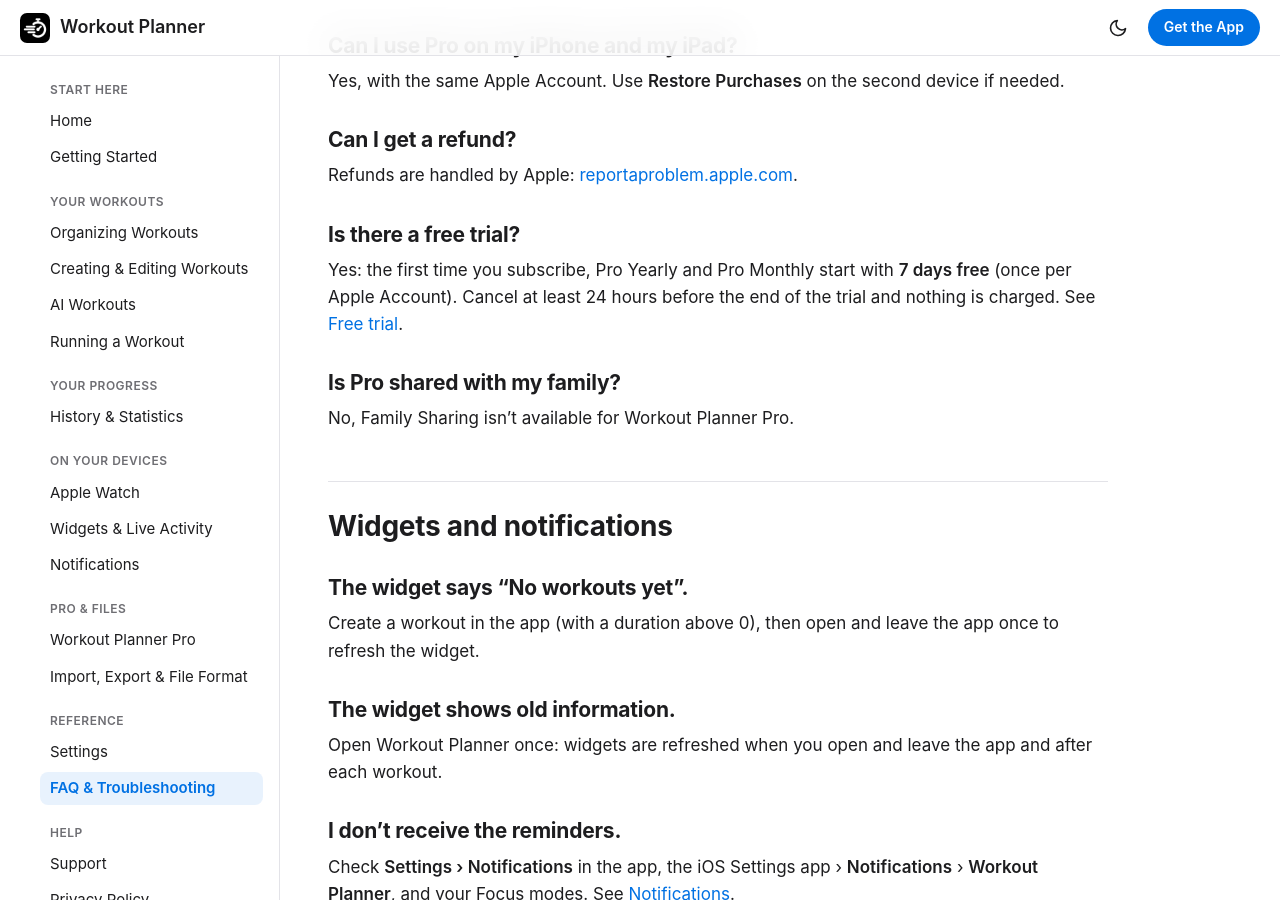
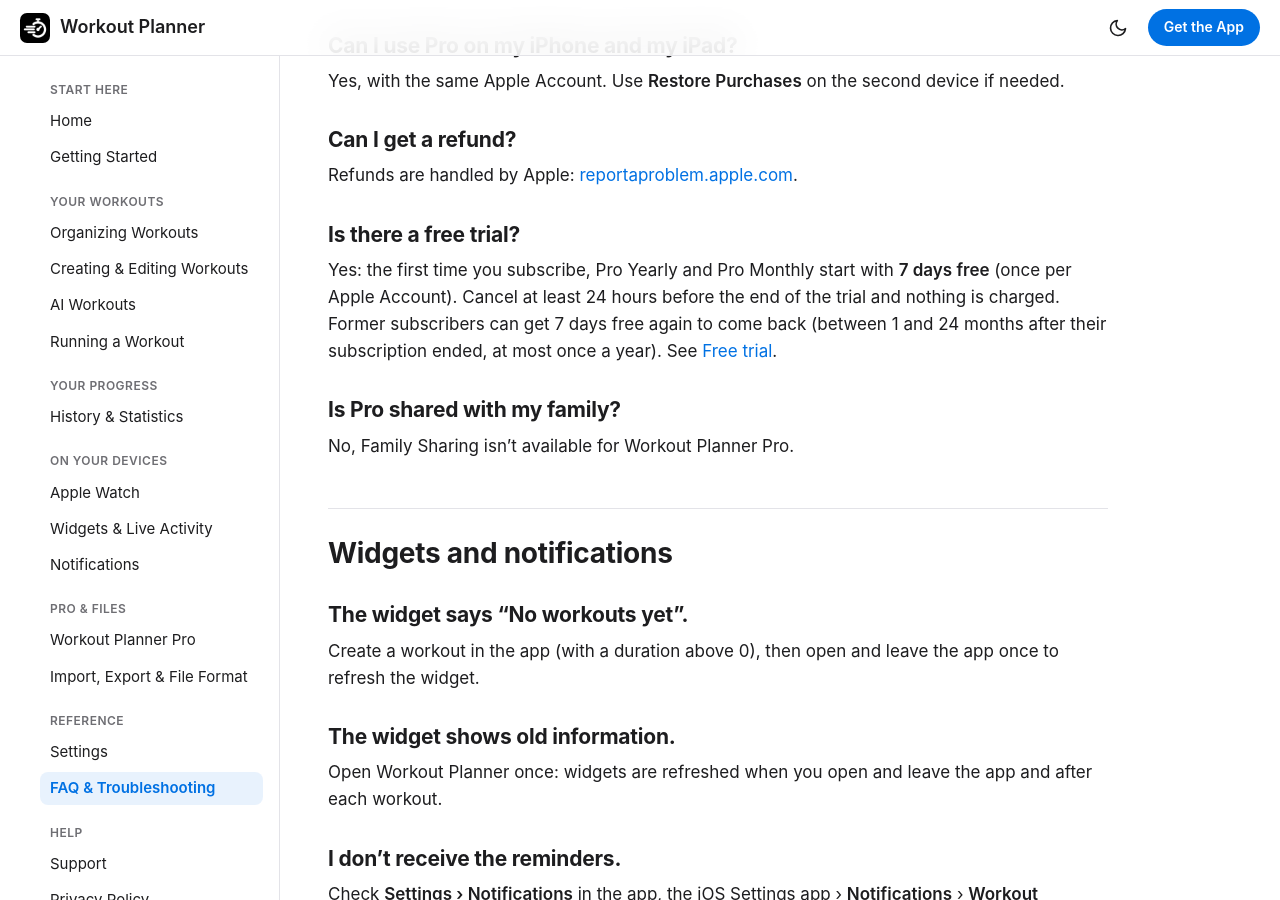
Before and after one commit to User1223-lgtm/workout-planner, a Jekyll site: the page built from faq.md, in a window 1280 px wide and 900 px high, scrolled down 7768 px. Built offline with Jekyll 4.4.1, drawn with Linux system fonts in a browser that asks for light colours.

Commit message:
Pro: 7 days free again for former subscribers (win-back offer)

```diff
--- a/faq.md
+++ b/faq.md
@@ -164,7 +164,7 @@ Yes, with the same Apple Account. Use **Restore Purchases** on the second device
 Refunds are handled by Apple: [reportaproblem.apple.com](https://reportaproblem.apple.com).
 
 ### Is there a free trial?
-Yes: the first time you subscribe, Pro Yearly and Pro Monthly start with **7 days free** (once per Apple Account). Cancel at least 24 hours before the end of the trial and nothing is charged. See [Free trial](pro.html#7-day-free-trial).
+Yes: the first time you subscribe, Pro Yearly and Pro Monthly start with **7 days free** (once per Apple Account). Cancel at least 24 hours before the end of the trial and nothing is charged. Former subscribers can get 7 days free again to come back (between 1 and 24 months after their subscription ended, at most once a year). See [Free trial](pro.html#7-day-free-trial).
 
 ### Is Pro shared with my family?
 No, Family Sharing isn't available for Workout Planner Pro.
```
Also changed, not shown: pro.md (+2 -0 lines).
